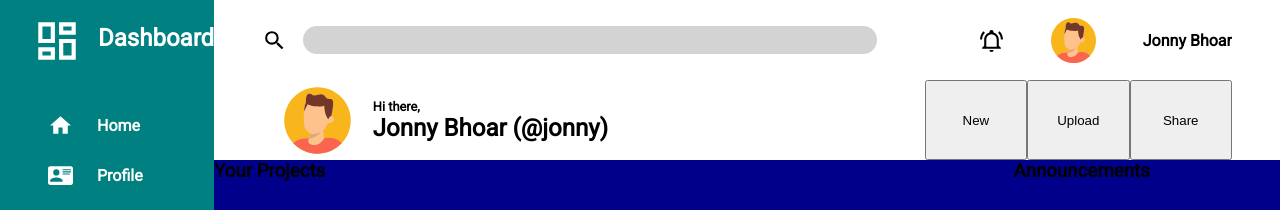
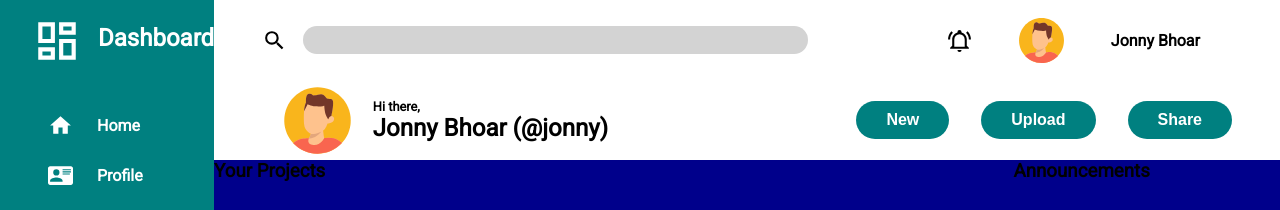
Before and after one commit to PaleCoder777/odin_admin-dashboard, a plain HTML site: page index.html in a window 1280 px wide. Shown: the top 210 px of the page. Drawn offline with Linux system fonts and the light colour scheme.

Commit message:
Layout header, actionGroup section, the buttons

```diff
--- a/index.html
+++ b/index.html
@@ -98,9 +98,9 @@
                 </div>
 
                 <div class="headerItem actionGroup">
-                    <button>New</button>
-                    <button>Upload</button>
-                    <button>Share</button>
+                    <button class="button new">New</button>
+                    <button class="button upload">Upload</button>
+                    <button class="button share">Share</button>
                 </div>
 
             </section>
--- a/styles.css
+++ b/styles.css
@@ -158,6 +158,7 @@ img {
     align-items: center;
     justify-content: right;
     gap: 2rem;
+    padding-right: 2rem;
 }
 
     .profileGroup > .icon {
@@ -206,9 +207,23 @@ img {
 
 .actionGroup {
     margin-right: 3rem;
-    display: grid;
-    grid-template: 1fr / 1fr 1fr 1fr;
+    /* display: grid; */
+    /* grid-template: 1fr / 1fr 1fr 1fr; */
+    display: flex;
+    align-items: center;
+    justify-content: right;
+    gap: 2rem;
 }
+
+    .actionGroup > button {
+        font-size: 1rem;
+        font-weight: bold;
+        padding: 10px 30px;
+        border-radius: 2rem;
+        background-color: teal;
+        border: none;
+        color: white;
+    }
 
 /* ----- Main Content Section SubGrid ----- */
 .content {
```
